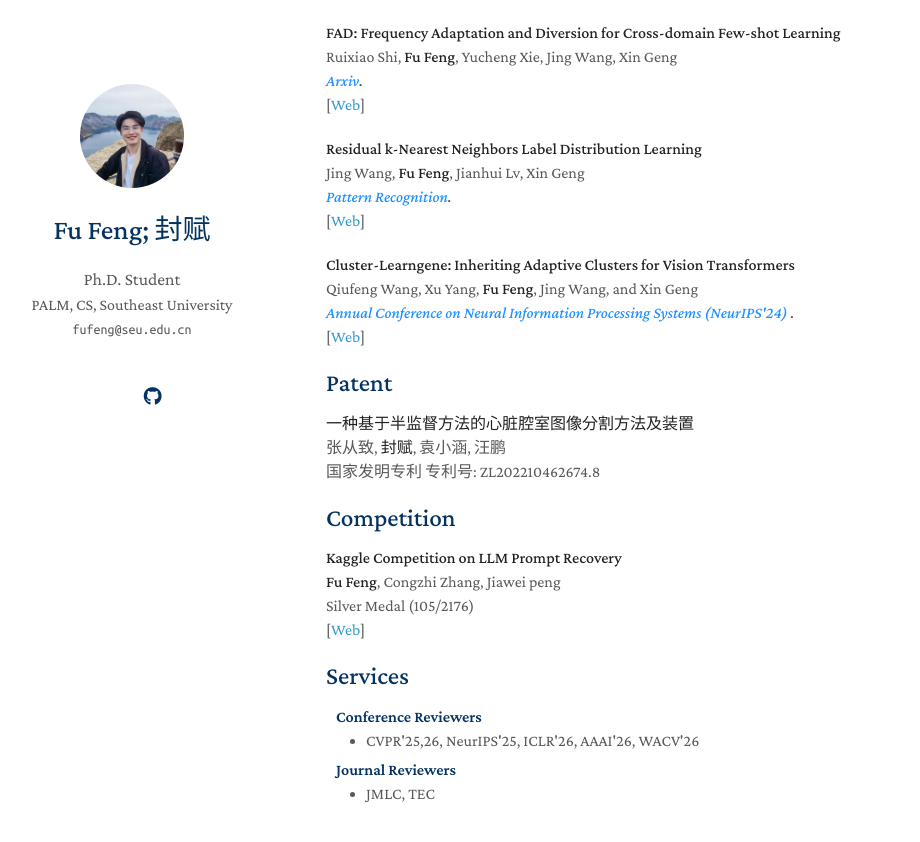
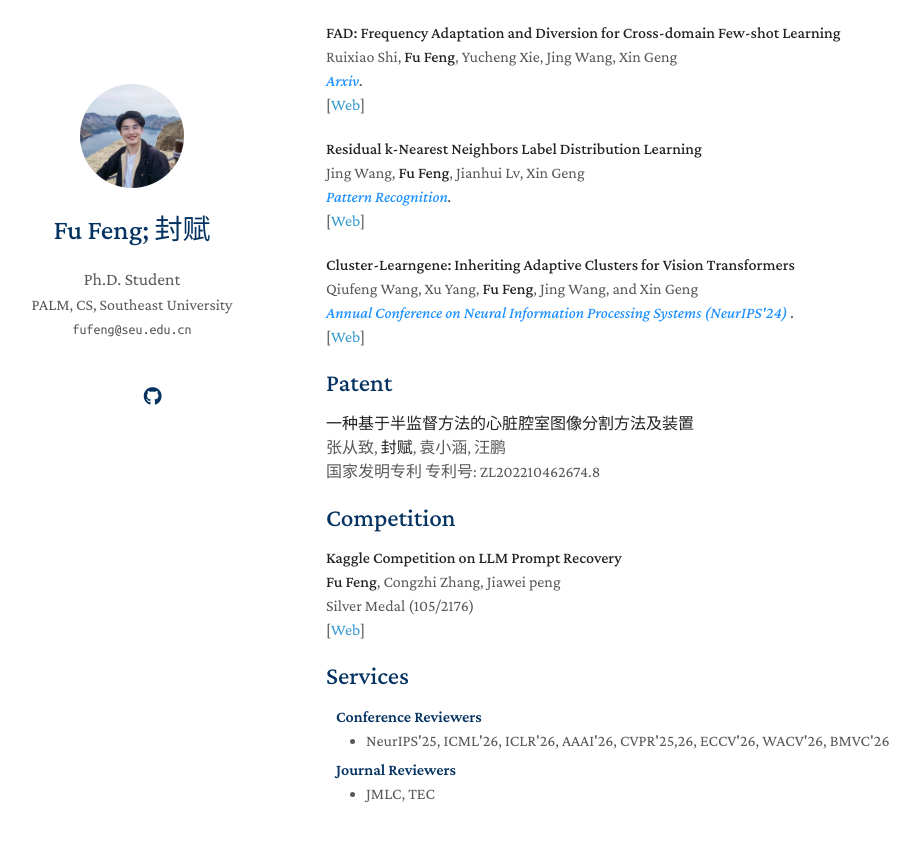
Before and after one commit to fu-feng/fu-feng.github.io, a Jekyll site: the page built from index.md, in a window 1280 px wide and 900 px high, scrolled down 1309 px. Shown: the top 842 px of the window, without its empty margins (144-1064 px from the left). Built offline with Jekyll 4.4.1, drawn with Linux system fonts in a browser that asks for light colours; nearby versions of some CDN libraries; a style sheet for code colours, icons or effects is not loaded; our own code applies the rules of GitHub Pages for plain Markdown files.

Commit message:
Update conference reviewers list in index.md

```diff
--- a/index.md
+++ b/index.md
@@ -183,7 +183,7 @@ Silver Medal (105/2176)
 
 <h4 style="margin:0 10px 0;">Conference Reviewers</h4>
 <ul style="margin:0 0 5px;">
-  <li><autocolor> CVPR'25,26, NeurIPS'25, ICLR'26, AAAI'26, WACV'26 </autocolor></li>
+  <li><autocolor> NeurIPS'25, ICML'26, ICLR'26, AAAI'26, CVPR'25,26, ECCV'26, WACV'26, BMVC'26 </autocolor></li>
 </ul>
 
 <h4 style="margin:0 10px 0;">Journal Reviewers</h4>
```
